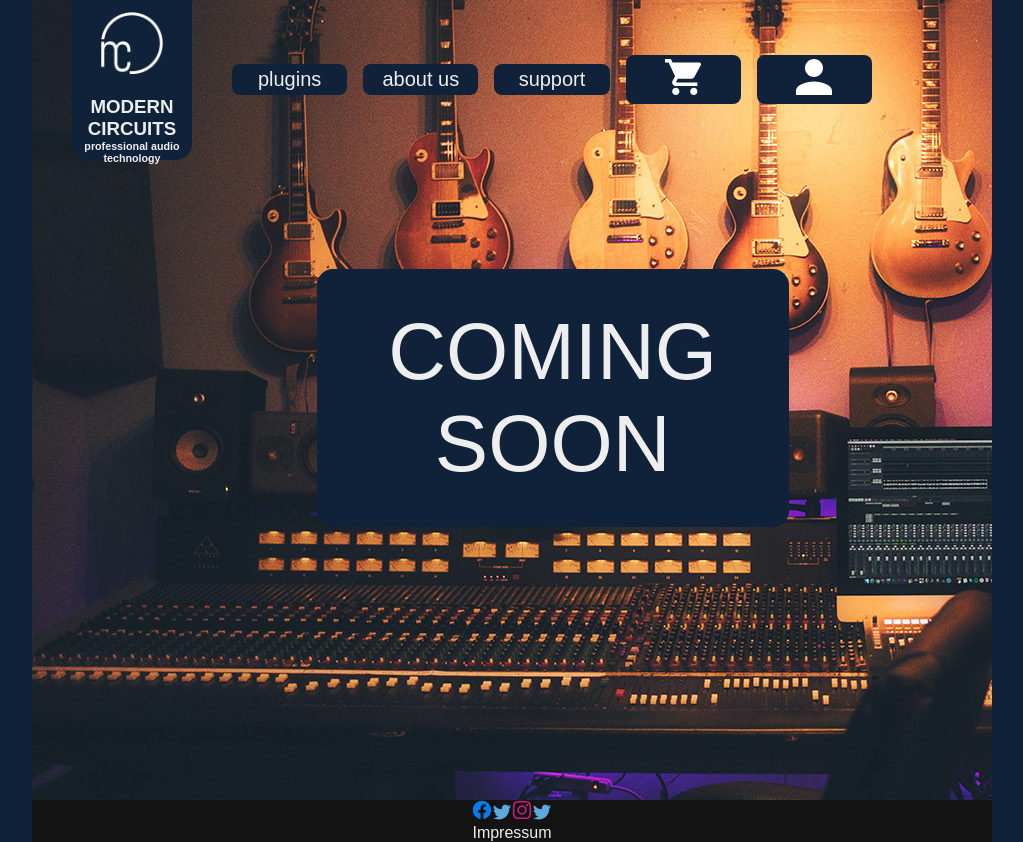
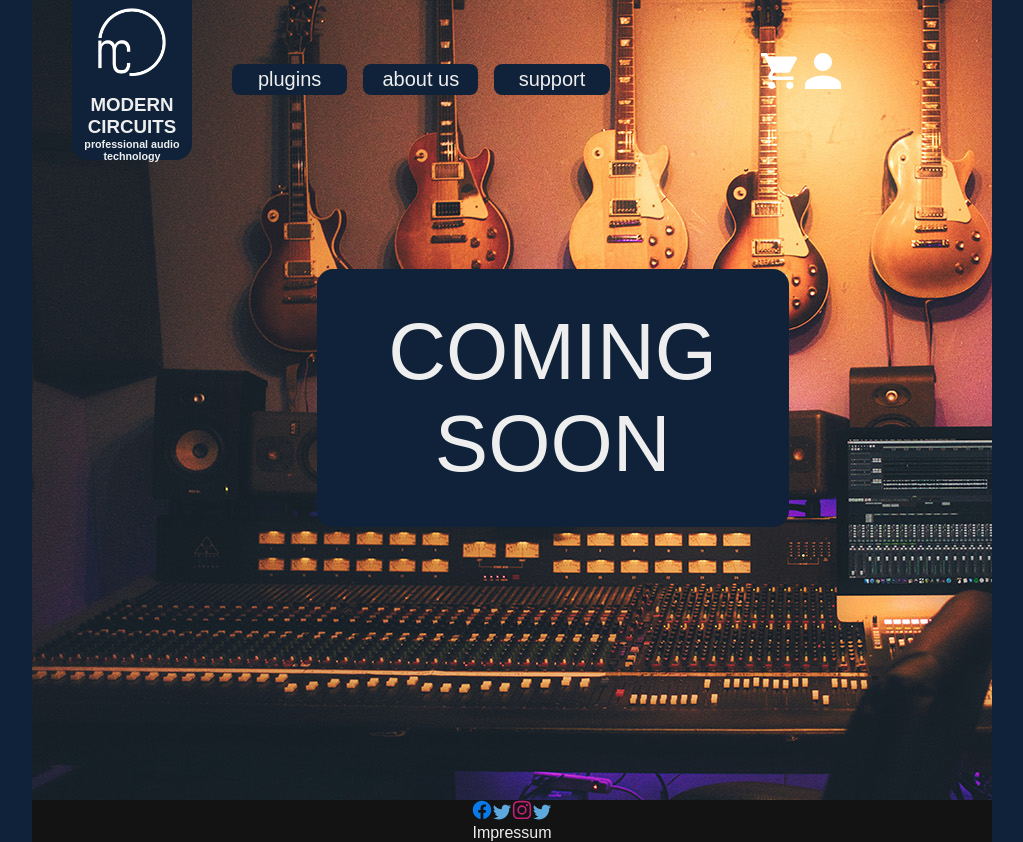
Before and after one commit to ModernCircuits/website, a React (Create React App) app: page /#/support in a window 1280 px wide. Shown: the whole page, without its empty margins (128-1151 px from the left). Built offline with nearby package versions, Linux system fonts and the light colour scheme; a web font is replaced by a local one.

Commit message:
Improve navbar layout

```diff
--- a/src/layout/NavBar.css
+++ b/src/layout/NavBar.css
@@ -13,16 +13,6 @@ nav h3 {
 
 nav h6 {
   text-transform: lowercase;
-}
-
-nav a {
-  background-color: var(--primary);
-  text-transform: lowercase;
-  align-self: center;
-  text-align: center;
-  border-radius: 0.5rem;
-  font-size: 1.25rem;
-  padding: 0.25rem;
 }
 
 .nav-logo {
@@ -50,6 +40,19 @@ nav a {
   width: 65%;
 }
 
+.nav-link {
+  align-self: center;
+  padding: 0.25rem;
+}
+
+.nav-link-text {
+  background-color: var(--primary);
+  text-transform: lowercase;
+  text-align: center;
+  border-radius: 0.5rem;
+  font-size: 1.25rem;
+}
+
 .nav-links {
   grid-column-start: 6;
   grid-column-end: span 16;
@@ -59,3 +62,7 @@ nav a {
   grid-template-columns: repeat(5, 1fr);
   grid-template-rows: repeat(1, 1fr);
 }
+
+.nav-link-icons {
+  grid-column-start: 5;
+}
--- a/src/layout/NavBar.tsx
+++ b/src/layout/NavBar.tsx
@@ -20,15 +20,23 @@ export const NavBar = (): JSX.Element => {
           <h6 className="center">Professional audio technology</h6>
         </div>
         <div className="nav-links">
-          <Link to="plugins">Plugins</Link>
-          <Link to="about">About Us</Link>
-          <Link to="support">Support</Link>
-          <Link to="#">
-            <img src={cart} alt="Shopping Cart" />
+          <Link to="plugins" className="nav-link nav-link-text">
+            Plugins
           </Link>
-          <Link to="#">
-            <img src={user} alt="User Account" />
+          <Link to="about" className="nav-link nav-link-text">
+            About Us
           </Link>
+          <Link to="support" className="nav-link nav-link-text">
+            Support
+          </Link>
+          <div className="nav-link-icons">
+            <Link to="#" className="nav-link">
+              <img src={cart} alt="Shopping Cart" />
+            </Link>
+            <Link to="#" className="nav-link">
+              <img src={user} alt="User Account" />
+            </Link>
+          </div>
         </div>
       </nav>
     </header>
```
